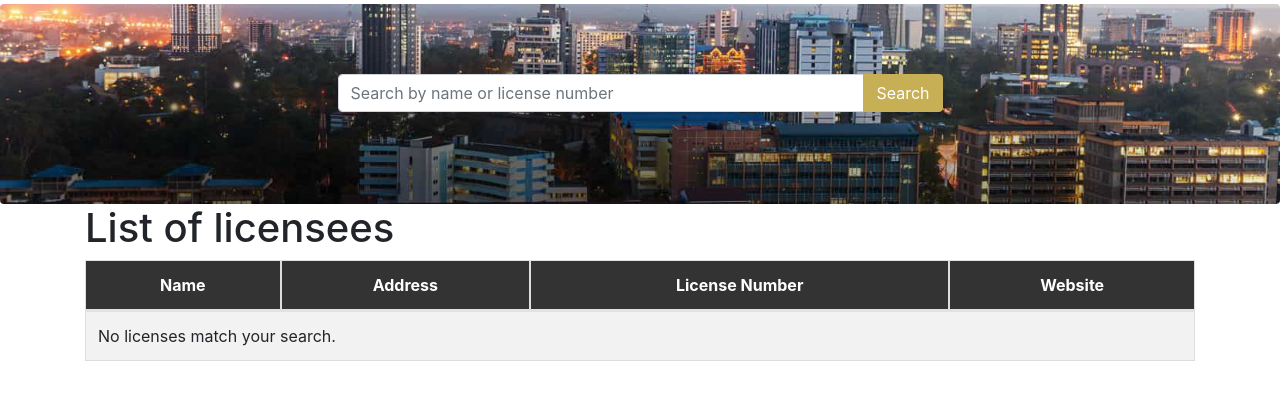
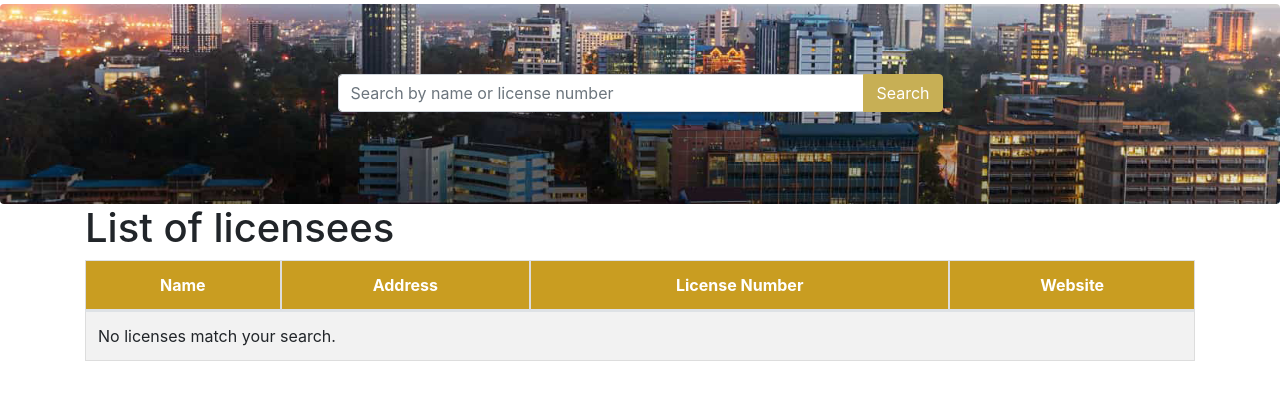
Before and after one commit to mukule/license, a Django app: template main/templates/main/license_list.html in a window 1280 px wide. Shown: the part 92-492 px from the top of the page. Run offline with Django 4.2, Linux system fonts and the light colour scheme; the template is opened without the code that fills it, so the values that code supplies are empty; some libraries are stand-ins or nearby versions.

Commit message:
table color bg color

```diff
--- a/main/templates/main/base.html
+++ b/main/templates/main/base.html
@@ -55,7 +55,7 @@ table {
     }
 
     th {
-        background-color: #333;
+        background-color: #c99d21;
         color: #fff;
     }
   </style>
--- a/main/templates/main/license_list.html
+++ b/main/templates/main/license_list.html
@@ -23,7 +23,7 @@
         <h1>List of licensees</h1>
         <table class="table table-striped table-hover">
             <thead>
-                <tr style="background-color: #333; color: #fff;">
+                <tr>
                     <th class="text-center">Name</th>
                     <th class="text-center">Address</th>
                     <th class="text-center">License Number</th>
```
